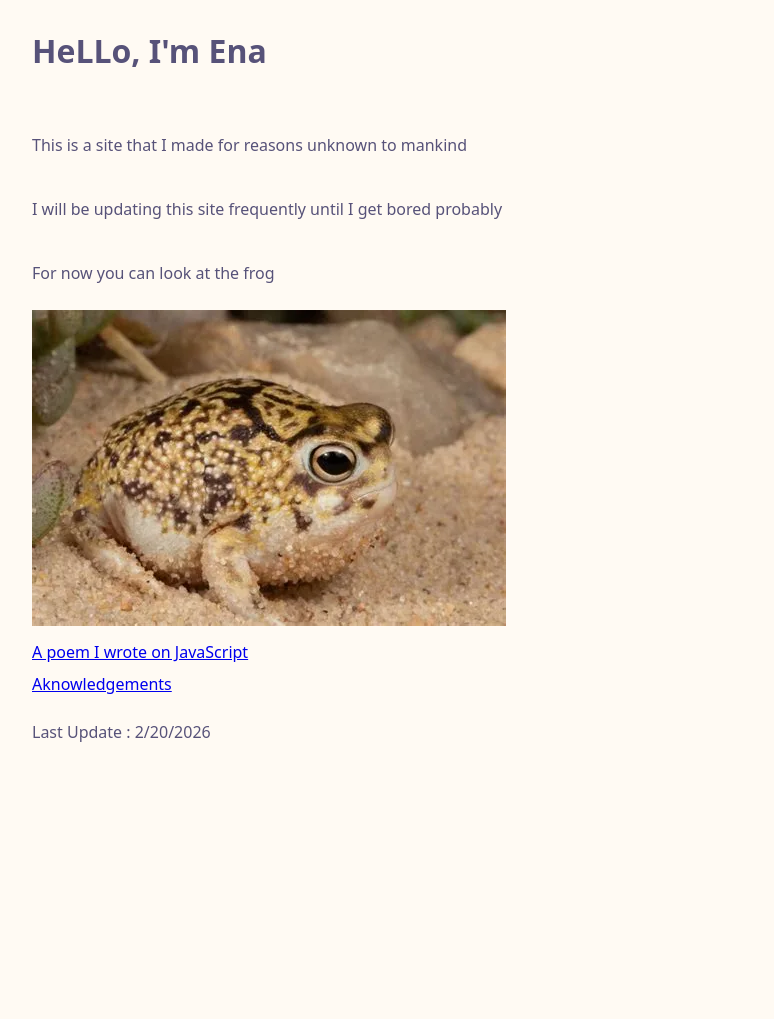
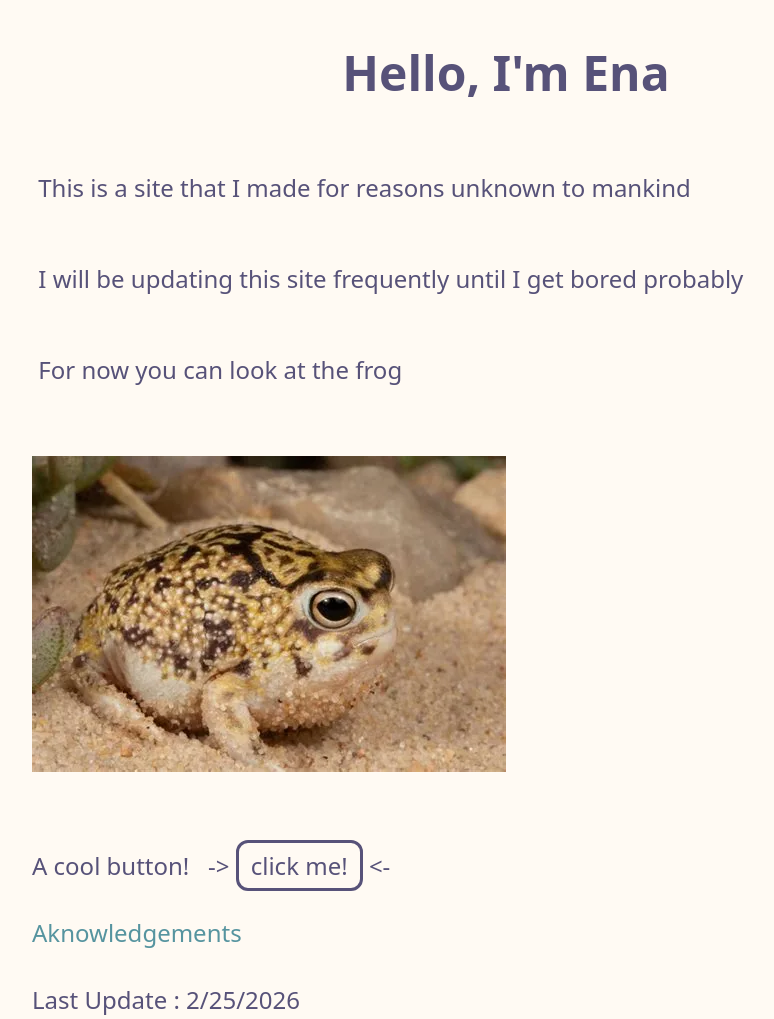
Before and after one commit to Ena-ki/ena-ki.github.io, a plain HTML site: page index.html in a window 1280 px wide. Shown: the whole page, without its empty margins (134-908 px from the left). Before the commit the page ends 800 px from the top, so only its background shows below. Drawn offline with Linux system fonts and the light colour scheme.

Commit message:
add a cool button

```diff
--- a/basePageStyle.css
+++ /dev/null
@@ -1,21 +0,0 @@
-body {
-  background-color: #fffaf3;
-  color: #575279;
-  font-family: ui-sans-serif,system-ui,sans-serif;
-}
-
-.hBoxContainter{
-  display: flex;
-}
-
-.parent{
-  display: flex;
-  justify-content: center;
-}
-
-.middleSection{
-  display: flex;
-  width: 75%;
-  gap: 10px;
-  flex-direction: column;
-}
--- a/basic.css
+++ /dev/null
@@ -1,13 +0,0 @@
-h1{
-  font-weight: bold;
-}
-
-.horrorImage{
-  height: 100px;
-  transition:linear 2s;
-  opacity: 0;
-}
-
-.horrorImage:hover{
-  opacity: 1;
-}
--- /dev/null
+++ b/basicCss/basePageStyle.css
@@ -0,0 +1,77 @@
+body {
+  background-color: #fffaf3;
+  color: #575279;
+  font-size: 24px;
+  font-family: ui-sans-serif,system-ui,sans-serif;
+  padding-bottom: 300px;
+}
+
+
+p{
+  white-space: pre-wrap;
+}
+
+a{
+  text-decoration-line: none;
+  color : #56949f;
+}
+
+
+
+a:active{
+  color : #286983;
+}
+
+.aButt{
+  color : #575279;
+  border : 3px solid;
+  border-radius: 12px;
+  width : fit-content;
+  cursor: pointer;
+  padding-bottom: 6px;
+  padding-top: 6px;
+  padding-left: 12px;
+  padding-right: 12px;
+
+
+  transition : cubic-bezier(0,.73,.15,1) 1s;
+}
+
+
+.aButt:hover{
+  color : #d7827e;
+  transform:scale(1.2);
+
+}
+
+
+.smallMargin{
+  margin-top : 12px;
+  margin-bottom: 12px;
+}
+
+.bigMargin{
+  margin-top : 36px;
+  margin-bottom: 36px;
+}
+
+.centered{
+  justify-content: center;
+  align-items: center;
+}
+
+.hBoxContainter{
+  display: flex;
+}
+
+.parent{
+  display: flex;
+  justify-content: center;
+}
+
+.middleSection{
+  display: flex;
+  width: 75%;
+  gap: 10px;
+  flex-direction: column;
+}
--- a/index.html
+++ b/index.html
@@ -5,8 +5,7 @@
     <meta charset="UTF-8">
     <meta name="viewport" content="width=device-width, initial-scale=1">
     <title>I'm yes</title>
-    <link href="./basePageStyle.css" rel="stylesheet">
-    <link href="./basic.css" rel="stylesheet">
+    <link href="./basicCss/basePageStyle.css" rel="stylesheet">
   </head>
 
 
@@ -14,9 +13,8 @@
     <div class="parent">
       <div class="middleSection">
 
-        <div class="hBoxContainter">
-          <h1> HeLLo, I'm Ena</h1>
-          <img class="horrorImage" src="./unimaginable horror.webp" alt="">
+        <div class="hBoxContainter centered">
+          <h1> Hello, I'm Ena</h1>
         </div>
 
         <p> This is a site that I made for reasons unknown to mankind </p>
@@ -24,14 +22,24 @@
         <p> For now you can look at the frog </p>
 
         <div>
-          <img src="./frog.webp" alt="no">
+          <img src="./index/frog.webp" alt="no" class="bigMargin">
         </div>
-        <a href="./javascriptDislike/javascriptDislike.html">A poem I wrote on JavaScript</a>
+        <p>A cool button!   -&gt <a class="aButt" id="chickenButt">click me!</a> &lt-  </p>
         <a href="./aknowledgements/aknowledgements.html"> Aknowledgements</a>
-        <p>Last Update : 2/20/2026</p>
+
+
+
+        <p>Last Update : 2/25/2026</p>
 
       </div>
     </div>
+
+    <script>
+      const chickenButt = document.getElementById("chickenButt")
+      chickenButt.addEventListener('click', function(event){
+        alert("chicken butt");
+      })
+    </script>
   </body>
 
 </html>
```
Also changed, not shown: aknowledgements/aknowledgements.html (+1 -1 lines), javascriptDislike/javascriptDislike.html (+2 -1 lines), basicCss/basic.css (added), index/frog.webp (renamed from frog.webp), unimaginable horror.webp (deleted).
